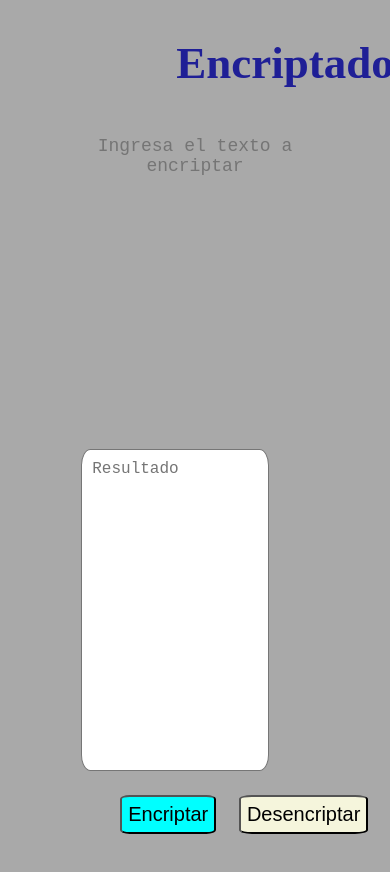
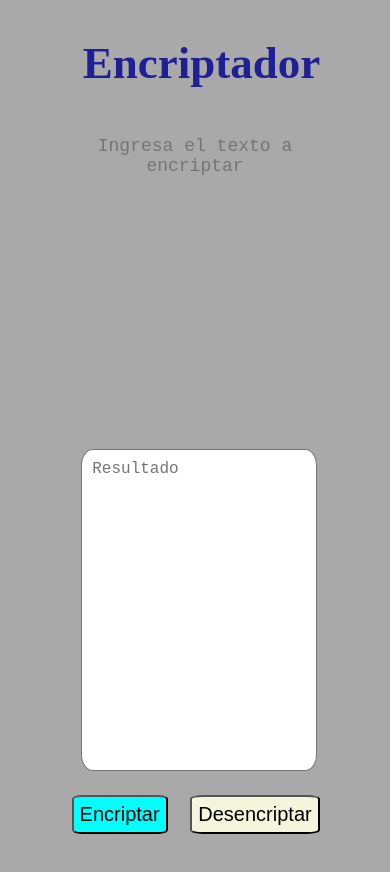
Before and after one commit to leonar1982/encriptor, a plain HTML site: page index.html in a window 390 px wide. Shown: the top 872 px of the page. Drawn offline with nearby package versions, Linux system fonts and the light colour scheme.

Commit message:
encriptor

```diff
--- a/style.css
+++ b/style.css
@@ -89,10 +89,18 @@ body {
         height: 300px;
     }
     #textoResultado{
-        width: 70%;
+        width: 90%;
         height: 300px;
 
     }
 
+    .titulo{
+        margin-left: 20%;
+    }
+
+    .boton1{
+        margin-left: 17%;
+    }
+
 
 }
```
Also changed, not shown: imagen.jpg (deleted).
